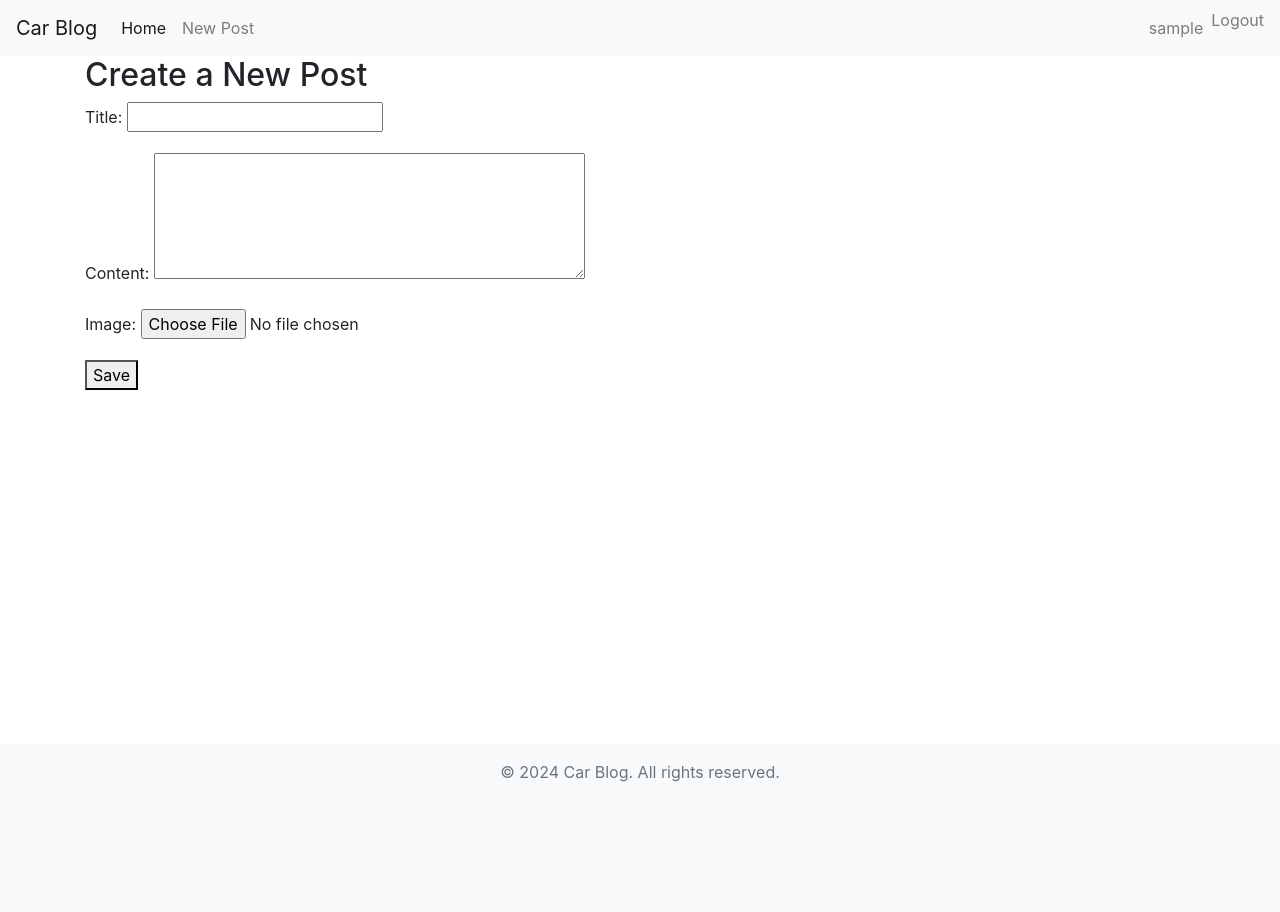
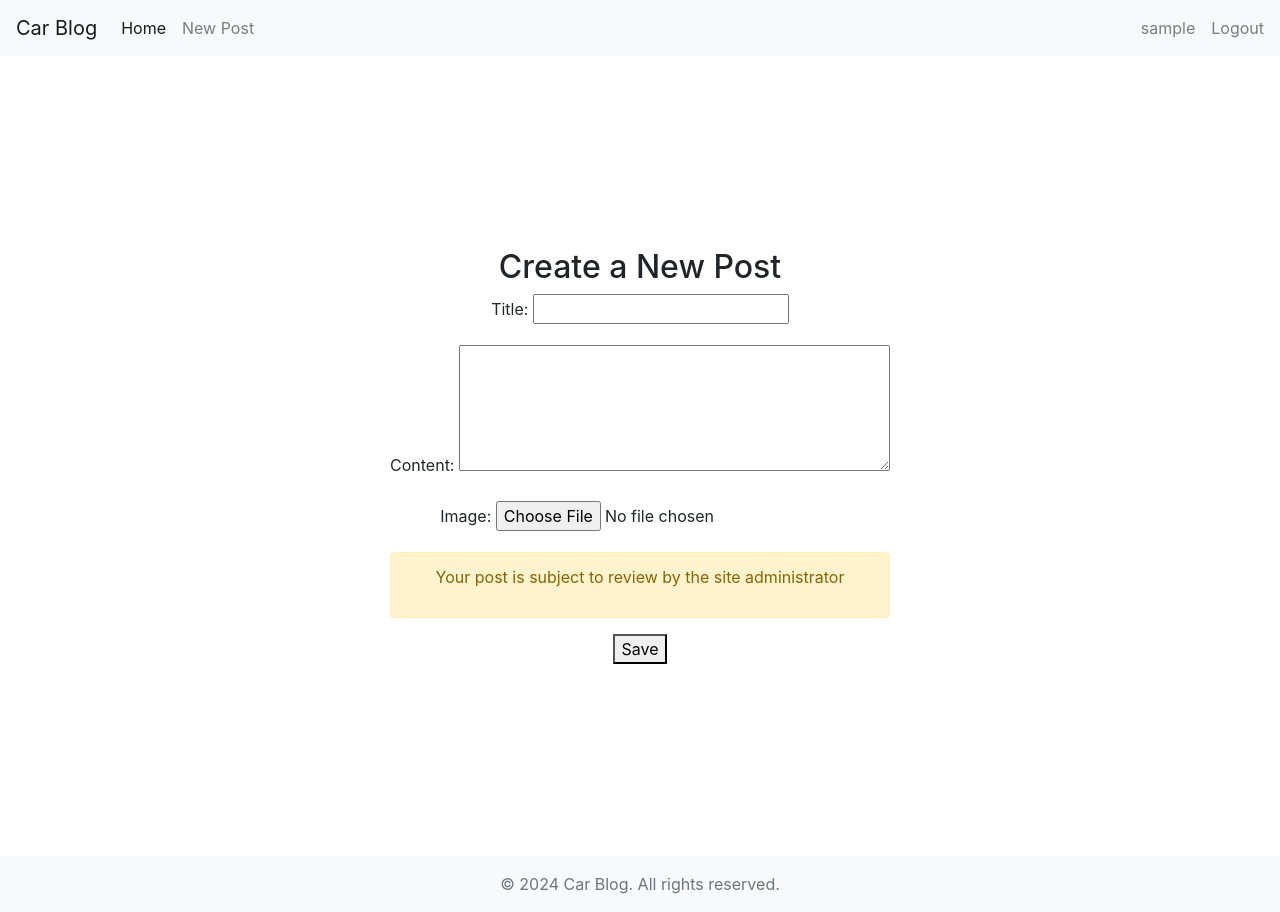
Before and after one commit to Celomarcelo/car-blog, a Django app: page /new/ in a window 1280 px wide. Before the commit the page ends 782 px from the top, so only its background shows below. Run offline with Django 5.2, Linux system fonts and the light colour scheme; the visitor is signed in with stand-in values (Sample User, id 1); some libraries are stand-ins or nearby versions.

Commit message:
added classes for some htmls
added classes for margin and align itens in navbar
align itens for new post log out ens log in

```diff
--- a/templates/base.html
+++ b/templates/base.html
@@ -29,18 +29,18 @@
                 </ul>
                 <ul class="navbar-nav ml-auto">
                     {% if user.is_authenticated %}
-                    <li class="nav-item">
-                        <a class="nav-link" href="#">{{ user.username }}</a>
+                    <li class="nav-item d-flex align-items-center mr-3">
+                        <span class="navbar-text">{{ user.username }}</span>
                     </li>
-                    <li class="nav-item">
-                        <form method="post" action="{% url 'logout' %}" class="form-inline">
+                    <li class="nav-item d-flex align-items-center">
+                        <form method="post" action="{% url 'logout' %}" class="form-inline mb-0">
                             {% csrf_token %}
                             <button type="submit" class="btn btn-link nav-link"
                                 style="padding: 0; border: none; background: none;">Logout</button>
                         </form>
                     </li>
                     {% else %}
-                    <li class="nav-item">
+                    <li class="nav-item d-flex align-items-center">
                         <a class="nav-link" href="{% url 'login' %}">Login</a>
                     </li>
                     {% endif %}
--- a/templates/new_post.html
+++ b/templates/new_post.html
@@ -1,10 +1,17 @@
 {% extends 'base.html' %}
 
 {% block content %}
+<div class="d-flex justify-content-center align-items-center vh-100">
+    <div class="text-center">
         <h2>Create a New Post</h2>
         <form method="post">
             {% csrf_token %}
             {{ form.as_p }}
+            <div class="alert alert-warning mt-3" role="alert">
+                <p>Your post is subject to review by the site administrator</p>
+            </div>
             <button type="submit">Save</button>
         </form>
+    </div>
+</div>
 {% endblock %}
```
Also changed, not shown: templates/registration/logged_out.html (+6 -4 lines), templates/registration/login.html (+6 -2 lines). Lines whose indentation alone changed are shown as unchanged.
